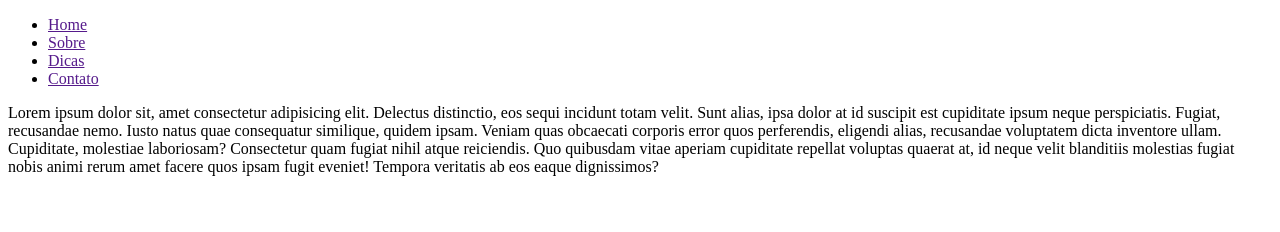
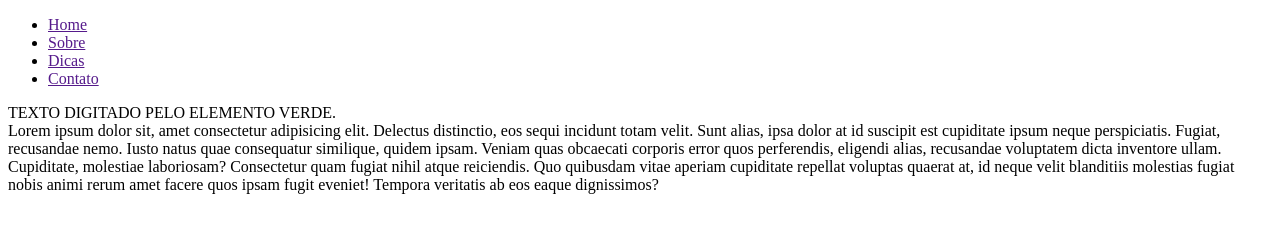
Before and after one commit to anacarolsfcabral/pratica_git, a plain HTML site: page index.html in a window 1280 px wide. Drawn offline with Linux system fonts and the light colour scheme.

Commit message:
adicionando o main

```diff
--- a/index.html
+++ b/index.html
@@ -15,7 +15,11 @@
             <li><a href="">Contato</a></li>
         </ul>
     </nav>
-
+    <main>
+        <section>
+            TEXTO DIGITADO PELO ELEMENTO VERDE.
+        </section>
+    </main>
     <footer>
         Lorem ipsum dolor sit, amet consectetur adipisicing elit. Delectus distinctio, eos sequi incidunt totam velit. Sunt alias, ipsa dolor at id suscipit est cupiditate ipsum neque perspiciatis. Fugiat, recusandae nemo.
         Iusto natus quae consequatur similique, quidem ipsam. Veniam quas obcaecati corporis error quos perferendis, eligendi alias, recusandae voluptatem dicta inventore ullam. Cupiditate, molestiae laboriosam? Consectetur quam fugiat nihil atque reiciendis.
```
